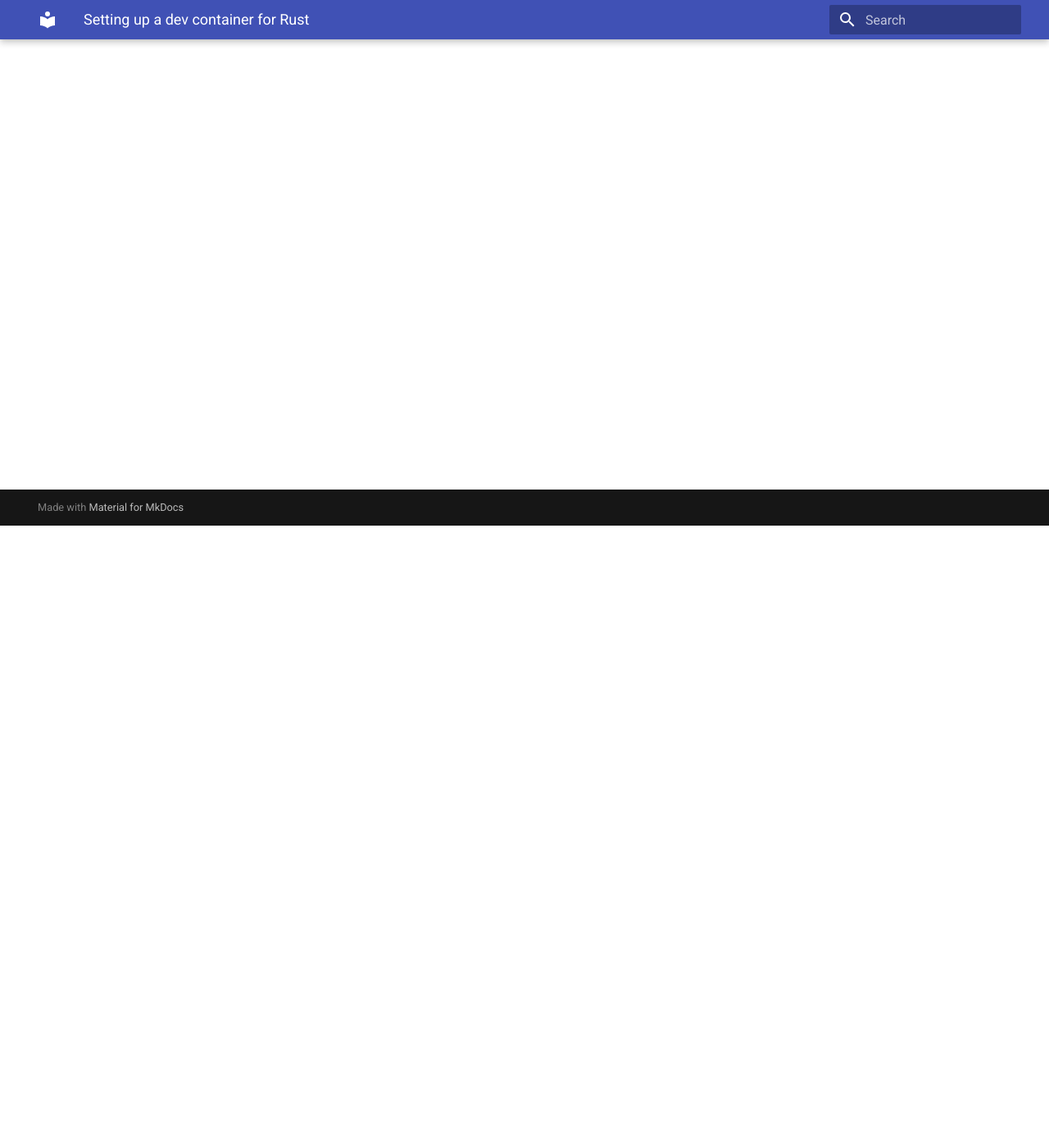
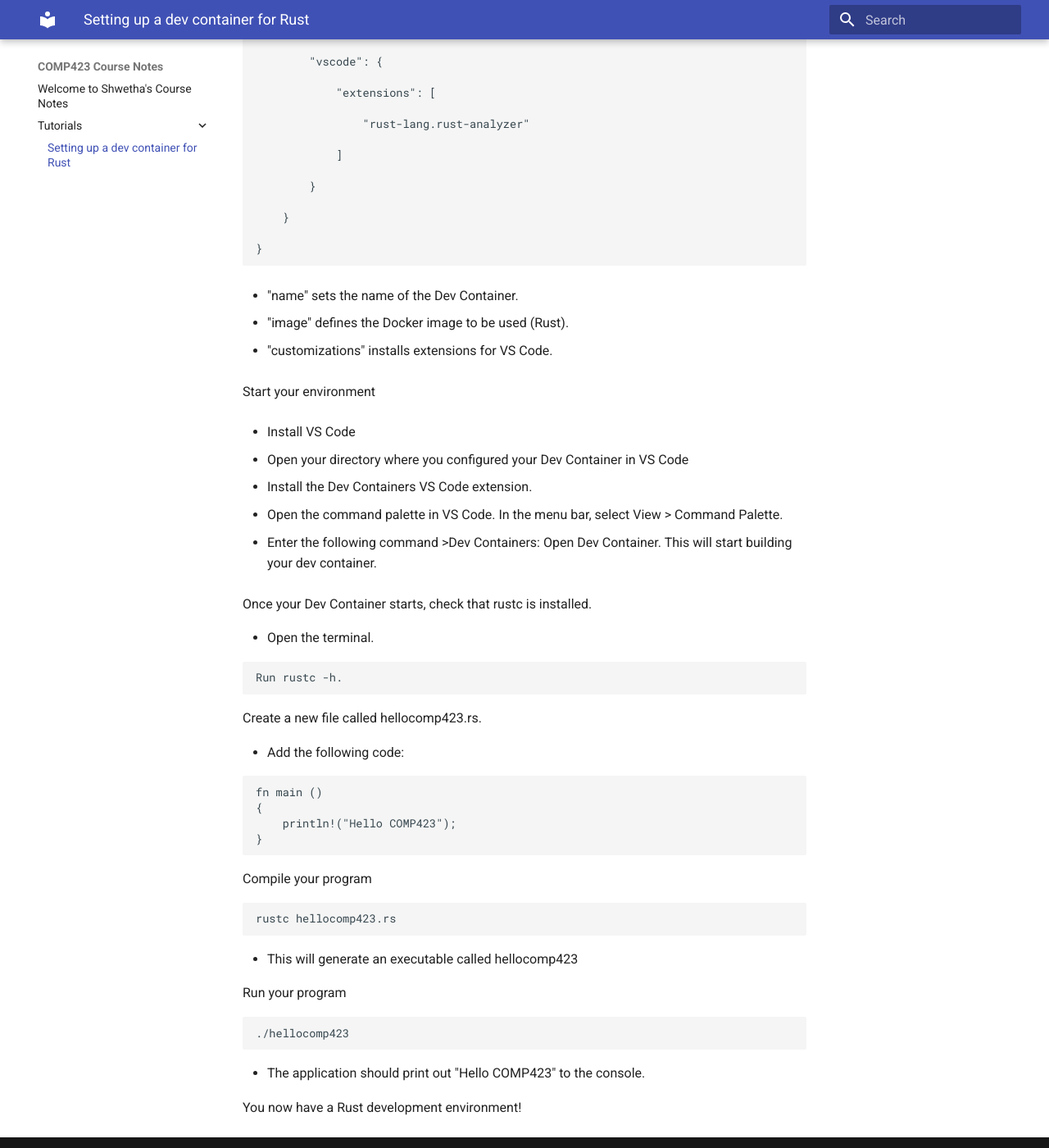
Before and after one commit to shwethakunjur/comp423-course-notes, an MkDocs documentation site: the page built from docs/tutorials/rust-setup.md, in a window 1280 px wide and 1400 px high, scrolled down 759 px. Shown: the whole window at 82% size. Built offline with MkDocs 1.6.1 and Material for MkDocs 9.7.7, drawn with Linux system fonts in a browser that asks for light colours; some of the changed text lies outside the part shown.

Commit message:
rust instructions

````diff
--- a/docs/tutorials/rust-setup.md
+++ b/docs/tutorials/rust-setup.md
@@ -2,3 +2,107 @@
 
 * Primary author: [Shwetha Kunjur](https://github.com/shwethakunjur/comp423-course-notes)
 * Reviewer: [Riya Chawan](https://github.com/riyachawan/comp423-course-notes.git)
+
+```
+Prerequisites:
+Before starting, make sure you have:
+* Docker installed.
+* Visual Studio Code installed.
+* The Dev Containers extension for VS Code installed.
+```
+
+Steps:
+
+Create a new directory and initialize git
+
+* mkdir rust-dev-container
+
+* cd rust-dev-container
+
+* git init
+
+
+Add a Dev Container configuration file called .devcontainer.json that contains the following content:
+
+
+```
+{
+
+    "name": "Rust Development Environment"
+
+    "image": "mcr.microsoft.com/devcontainers/rust:latest"
+
+    "customizations": {
+
+        "vscode": {
+
+            "extensions": [
+
+                "rust-lang.rust-analyzer"
+
+            ]
+
+        }
+
+    }
+
+}
+```
+
+
+* "name" sets the name of the Dev Container.
+
+* "image" defines the Docker image to be used (Rust).
+
+* "customizations" installs extensions for VS Code.
+
+
+Start your environment
+
+* Install VS Code
+
+* Open your directory where you configured your Dev Container in VS Code
+
+* Install the Dev Containers VS Code extension.
+
+* Open the command palette in VS Code. In the menu bar, select View > Command Palette.
+
+* Enter the following command >Dev Containers: Open Dev Container. This will start building your dev container.
+
+
+Once your Dev Container starts, check that rustc is installed.
+
+* Open the terminal.
+
+```
+Run rustc -h.
+```
+
+Create a new file called hellocomp423.rs.
+
+* Add the following code:
+
+```
+fn main ()
+{
+    println!("Hello COMP423");
+}
+```
+
+Compile your program
+
+```
+rustc hellocomp423.rs
+```
+
+* This will generate an executable called hellocomp423
+
+Run your program
+
+```
+./hellocomp423
+```
+
+* The application should print out "Hello COMP423" to the console.
+
+You now have a Rust development environment!
````
